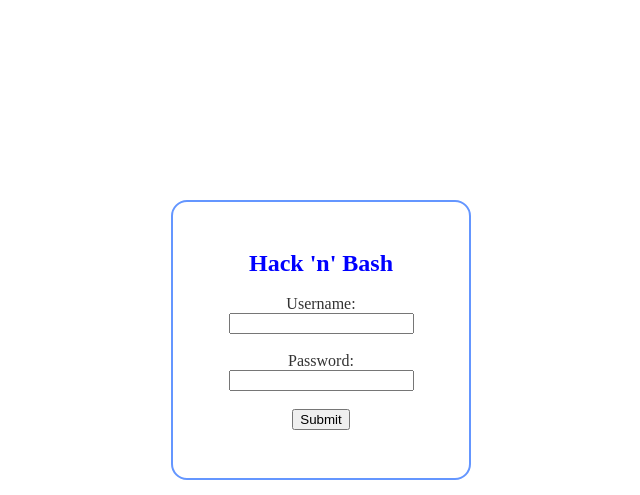
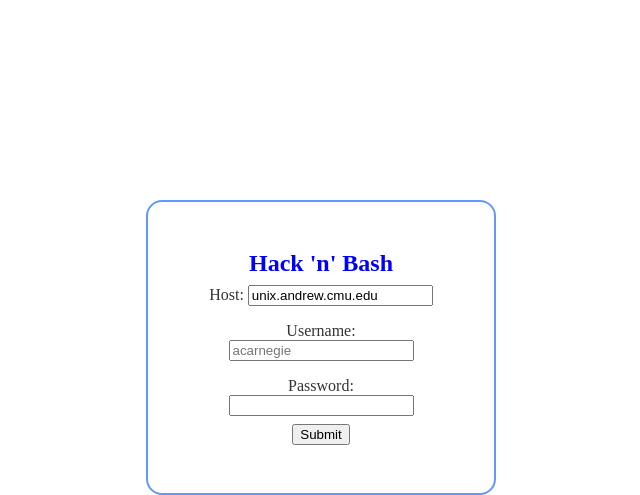
Before and after one commit to navignaw/hacknbash, a Flask app: page / in a window 1280 px wide. Shown: the top 495 px of the page, without its empty margins (319-959 px from the left). Run offline with Flask 2, Linux system fonts and the light colour scheme; some libraries are stand-ins or nearby versions.

Commit message:
allowed login to different hosts

```diff
--- a/server.py
+++ b/server.py
@@ -20,8 +20,8 @@
 @app.route('/login', methods=['POST'])
 def login():
     def connect(form):
-        if validFields(form, ['username', 'password']):
-            return dirData.connect(form['username'], form['password'])
+        if validFields(form, ['username', 'password', 'host']):
+            return dirData.connect(form['username'], form['password'], form['host'])
         return False
 
     if connect(request.form):
--- a/sftp/dirData.py
+++ b/sftp/dirData.py
@@ -7,6 +7,7 @@
     def __init__(self):
         self.user = ""
         self.pswd = ""
+        self.host = ""
         self.curDir = ""
         self.rootDir = ""
         self.srv = None
@@ -69,11 +70,12 @@
             return False
         return True
 
-    def connect(self, user, pswd):
+    def connect(self, user, pswd, host="unix.andrew.cmu.edu"):
         self.pswd = pswd
         self.user = user
+        self.host = host
         try:
-            self.srv = pysftp.Connection(host="unix.andrew.cmu.edu",
+            self.srv = pysftp.Connection(host=self.host,
                 username=self.user, password=self.pswd)
             self.curDir = self.pwd()
             #self.logfile.write("starting dir: " + self.curDir + "\n")
--- a/static/css/style.css
+++ b/static/css/style.css
@@ -9,7 +9,7 @@
 }
 
 div.login{
-	width: 200px;
+	width: 250px;
 	display: block;
 	margin-left: auto;
 	margin-right: auto;
@@ -25,6 +25,10 @@
 	border-bottom-left-radius:1em;
 	border-top-right-radius:1em;
 	border-bottom-right-radius:1em;
+}
+
+.login .form-row {
+	padding: 0.5em;
 }
 
 
--- a/static/js/app.js
+++ b/static/js/app.js
@@ -26,7 +26,8 @@
         $("#submit").click(function() {
             username = $("#username").val();
             password = $("#password").val();
-            login(username, password);
+            host = "unix.andrew.cmu.edu";
+            login(username, password, host);
         });
     });
 
--- a/static/js/background.js
+++ b/static/js/background.js
@@ -1,7 +1,7 @@
 //make a tileset
 
 var Background = function(image) {
-	var grass = new createjs.Shape();
-	grass.graphics.beginBitmapFill(image).drawRect(0,0,window.innerWidth,window.innerHeight);
-	return grass;
+	var background = new createjs.Shape();
+	background.graphics.beginBitmapFill(image).drawRect(0,0,window.innerWidth,window.innerHeight);
+	return background;
 }
--- a/templates/index.html
+++ b/templates/index.html
@@ -6,15 +6,23 @@
     </head>
 
     <body>
-		<div class="login">
-      <p style="color:blue;font-weight:bold;font-size:24px;font-align:center;">Hack 'n' Bash</p>
-      <br/>
-			<p >Username:<input type="text" id="username"></p>
-      <br />
-			<p>Password:<input type="password" id="password"></p>
-      <br />
-			<button id="submit">Submit</button>
-		</div>
+        <div class="login">
+            <h1 style="color:blue;font-weight:bold;font-size:24px;font-align:center;">Hack 'n' Bash</h1>
+
+            <div class="form-row">
+                <label for="host">Host:<label>
+                <input type="text" id="host" placeholder="unix.andrew.cmu.edu" value="unix.andrew.cmu.edu" />
+            </div>
+            <div class="form-row">
+               <label for="username">Username:</label>
+                <input type="text" id="username" placeholder="acarnegie" />
+            </div>
+            <div class="form-row">
+                <label for="password">Password:</label>
+                <input type="password" id="password" />
+            </div>
+            <button id="submit">Submit</button>
+        </div>
 
         <canvas id="canvas"></canvas>
         <div id="dirDiv" style="display:none;">
@@ -33,7 +41,7 @@
 
 
 
-		<div id="loader"></div>
+        <div id="loader"></div>
 
         <script src="/static/js/jquery/jquery-2.1.0.min.js"></script>
         <script src="/static/js/createjs/createjs.min.js"></script>
```
